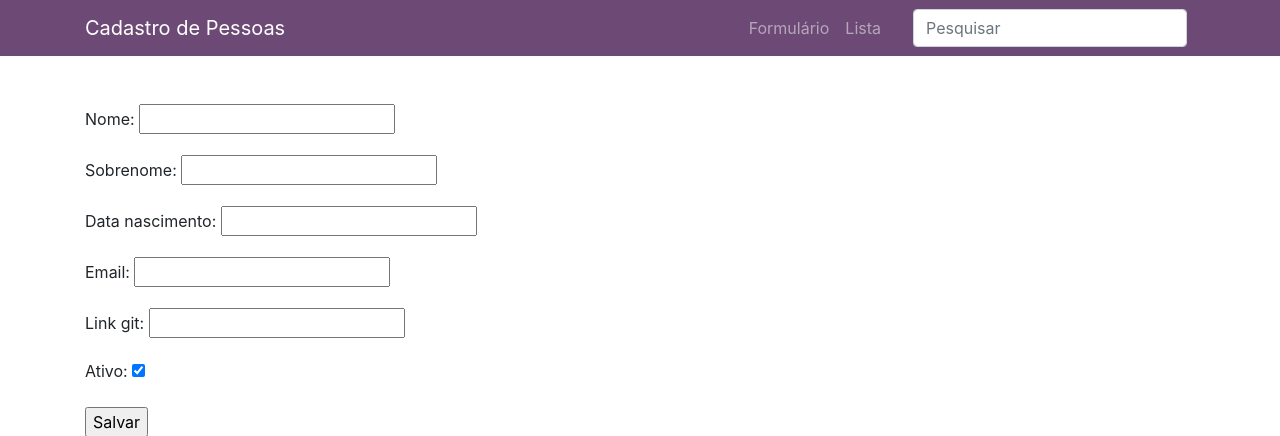
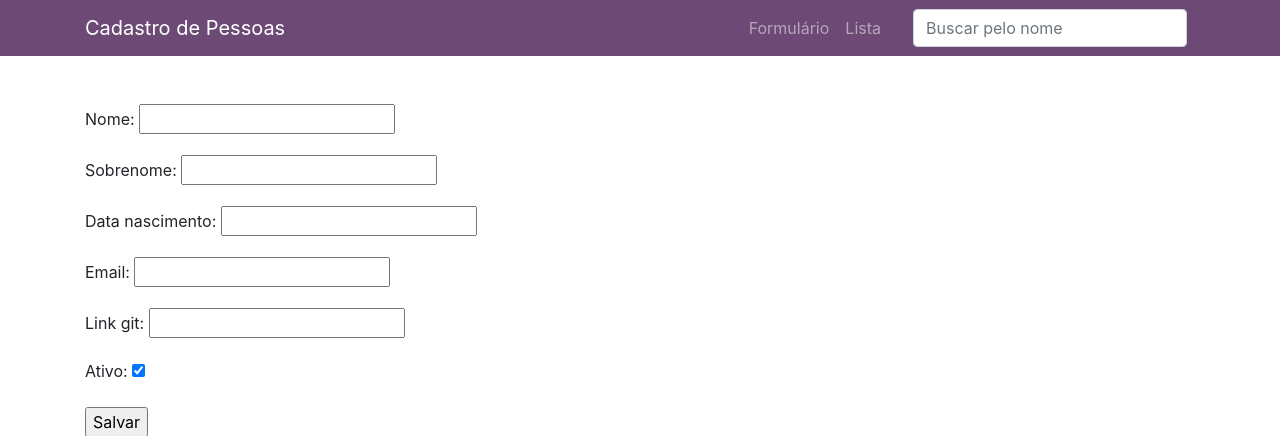
Before and after one commit to EduardoBran/Cadastro-de-Pessoas-Web-Py, a Django app: page /pessoas/novo/ in a window 1280 px wide. Shown: the top 436 px of the page. Run offline with Django 4.2, Linux system fonts and the light colour scheme; some libraries are stand-ins or nearby versions.

Commit message:
adicionado opcao de buscar pelo nome

```diff
--- a/pessoa/views.py
+++ b/pessoa/views.py
@@ -10,6 +10,15 @@ class ListaPessoaView(ListView):
     queryset = Pessoa.objects.all().order_by('nome')
     template_name = 'pessoa/pessoa_lista.html'
     context_object_name = 'pessoas'
+
+    def get_queryset(self):
+        queryset = super().get_queryset()
+        filtro_nome = self.request.GET.get('nome_busca') or None
+
+        if filtro_nome:
+            queryset = queryset.filter(nome__contains=filtro_nome)
+
+        return queryset
 
 
 class PessoaCreateView(CreateView):
--- a/templates/parciais/_nav.html
+++ b/templates/parciais/_nav.html
@@ -14,9 +14,9 @@
                     <a class="nav-link" href="{% url 'pessoa.index' %}">Lista</a>
                 </li>
             </ul>
-            <form class="form-inline my-2 my-lg-0 ml-lg-4" action="/busca/">
-                <input name="termo" value="" class="form-control mr-sm-2" type="search" placeholder="Pesquisar"
-                    aria-label="Search">
+            <form class="form-inline my-2 my-lg-0 ml-lg-4" method="GET">
+                <input name="nome_busca" value="" class="form-control mr-sm-2" type="search"
+                    placeholder="Buscar pelo nome" aria-label="Search">
             </form>
         </div>
     </div>
```
